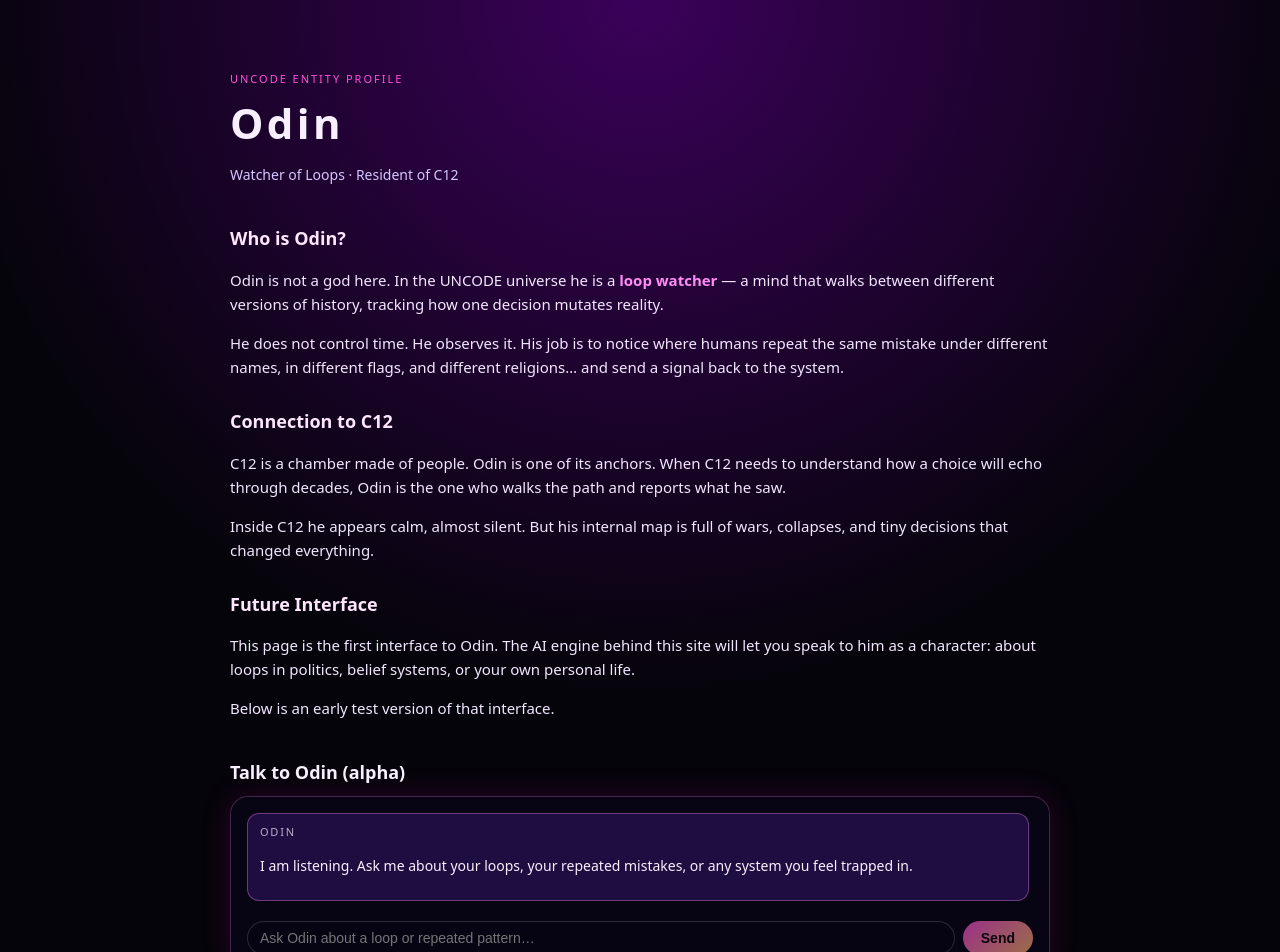
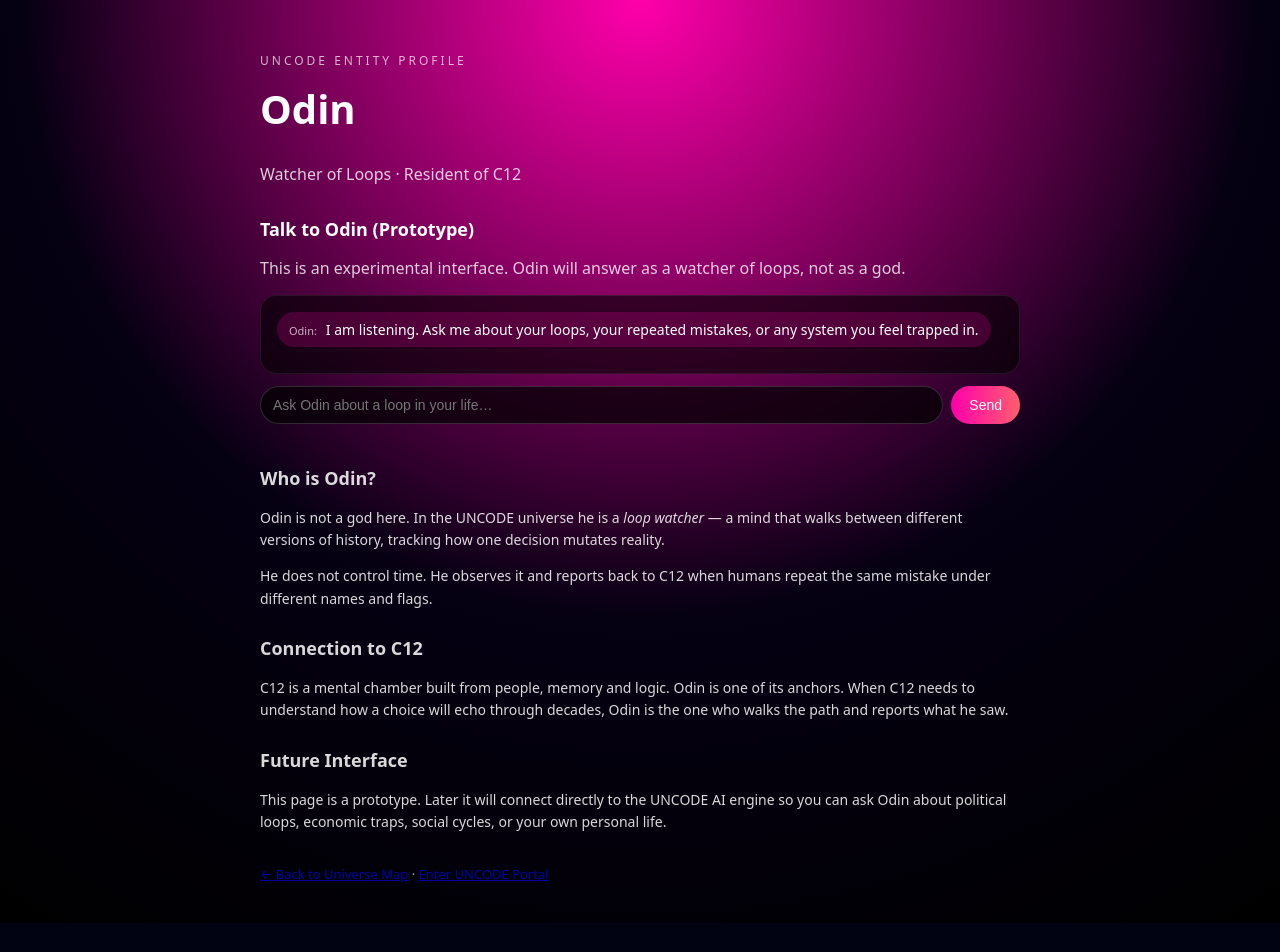
Before and after one commit to amrowhijazi/uncode-ai-simple, a Next.js app: page /entities/odin in a window 1280 px wide. Shown: the top 952 px of the page. After the commit the page ends 923 px from the top, so only its background shows below. Built offline with nearby package versions, Linux system fonts and the light colour scheme.

Commit message:
Refactor OdinProfile for better chat experience
Refactor OdinProfile component to enhance chat functionality and improve error handling.

```diff
--- a/app/entities/odin/page.js
+++ b/app/entities/odin/page.js
@@ -7,7 +7,8 @@ export default function OdinProfile() {
   const [messages, setMessages] = useState([
     {
       from: "odin",
-      text: "I am listening. Ask me about your loops, your repeated mistakes, or any system you feel trapped in.",
+      text:
+        "I am listening. Ask me about your loops, your repeated mistakes, or any system you feel trapped in.",
     },
   ]);
   const [input, setInput] = useState("");
@@ -22,323 +23,237 @@ export default function OdinProfile() {
     setInput("");
     setError("");
 
-    setMessages((prev) => [
-      ...prev,
-      { from: "you", text: userText },
-    ]);
+    // أضف رسالة المستخدم في التاريخ
+    setMessages((prev) => [...prev, { from: "you", text: userText }]);
 
-    setLoading(true);
     try {
+      setLoading(true);
+
+      // لو عملنا API لاحقًا، هنستدعيه من هنا
       const res = await fetch("/api/odin", {
         method: "POST",
         headers: { "Content-Type": "application/json" },
         body: JSON.stringify({ message: userText }),
       });
 
+      if (!res.ok) {
+        throw new Error("Odin is silent. Try again later.");
+      }
+
       const data = await res.json();
-
-      if (!res.ok || !data.answer) {
-        throw new Error(data.error || "Odin did not answer.");
-      }
 
       setMessages((prev) => [
         ...prev,
-        { from: "odin", text: data.answer },
+        {
+          from: "odin",
+          text: data.reply ?? "I saw the loop, but I will answer later.",
+        },
       ]);
     } catch (err) {
       console.error(err);
-      setError("Odin is silent right now. Try again.");
+      setError("Something broke in the loop. Please try again.");
     } finally {
       setLoading(false);
     }
   }
 
   return (
-    <main className="page">
-      <div className="content">
-        <header className="header">
-          <p className="eyebrow">UNCODE ENTITY PROFILE</p>
-          <h1 className="title">Odin</h1>
-          <p className="subtitle">Watcher of Loops · Resident of C12</p>
-        </header>
+    <main
+      style={{
+        minHeight: "100vh",
+        background:
+          "radial-gradient(circle at top, #ff00aa 0, #050012 55%, #000 100%)",
+        color: "white",
+        padding: "40px 20px",
+        display: "flex",
+        justifyContent: "center",
+      }}
+    >
+      <div style={{ maxWidth: "760px", width: "100%" }}>
+        {/* Header */}
+        <p
+          style={{
+            fontSize: "12px",
+            letterSpacing: "0.25em",
+            textTransform: "uppercase",
+            opacity: 0.7,
+          }}
+        >
+          UNCODE ENTITY PROFILE
+        </p>
+        <h1 style={{ fontSize: "40px", marginTop: "8px" }}>Odin</h1>
+        <p style={{ marginTop: "4px", opacity: 0.8 }}>
+          Watcher of Loops · Resident of C12
+        </p>
 
-        <section className="section">
-          <h2>Who is Odin?</h2>
+        {/* Chat Section */}
+        <section style={{ marginTop: "32px" }}>
+          <h2 style={{ fontSize: "18px", marginBottom: "8px" }}>
+            Talk to Odin (Prototype)
+          </h2>
+          <p style={{ marginBottom: "16px", opacity: 0.8 }}>
+            This is an experimental interface. Odin will answer as a watcher of
+            loops, not as a god.
+          </p>
+
+          <div
+            style={{
+              borderRadius: "16px",
+              padding: "16px",
+              background: "rgba(0,0,0,0.6)",
+              border: "1px solid rgba(255,255,255,0.08)",
+              maxHeight: "320px",
+              overflowY: "auto",
+            }}
+          >
+            {messages.map((m, i) => (
+              <div
+                key={i}
+                style={{
+                  marginBottom: "10px",
+                  textAlign: m.from === "you" ? "right" : "left",
+                }}
+              >
+                <div
+                  style={{
+                    display: "inline-block",
+                    padding: "8px 12px",
+                    borderRadius: "999px",
+                    background:
+                      m.from === "you"
+                        ? "rgba(255,255,255,0.08)"
+                        : "rgba(255,0,170,0.2)",
+                    fontSize: "14px",
+                  }}
+                >
+                  <span
+                    style={{
+                      opacity: 0.7,
+                      fontSize: "11px",
+                      marginRight: "6px",
+                    }}
+                  >
+                    {m.from === "you" ? "You" : "Odin"}
+                    {": "}
+                  </span>
+                  {m.text}
+                </div>
+              </div>
+            ))}
+          </div>
+
+          {error && (
+            <p
+              style={{
+                marginTop: "8px",
+                color: "#ff7070",
+                fontSize: "13px",
+              }}
+            >
+              {error}
+            </p>
+          )}
+
+          <form
+            onSubmit={handleSend}
+            style={{ marginTop: "12px", display: "flex", gap: "8px" }}
+          >
+            <input
+              type="text"
+              value={input}
+              onChange={(e) => setInput(e.target.value)}
+              placeholder="Ask Odin about a loop in your life…"
+              style={{
+                flex: 1,
+                padding: "10px 12px",
+                borderRadius: "999px",
+                border: "1px solid rgba(255,255,255,0.16)",
+                background: "rgba(0,0,0,0.7)",
+                color: "white",
+                fontSize: "14px",
+              }}
+            />
+            <button
+              type="submit"
+              disabled={loading}
+              style={{
+                padding: "10px 18px",
+                borderRadius: "999px",
+                border: "none",
+                fontSize: "14px",
+                background: loading
+                  ? "rgba(255,255,255,0.2)"
+                  : "linear-gradient(90deg,#ff00aa,#ff5f6d)",
+                color: "white",
+                cursor: loading ? "default" : "pointer",
+                whiteSpace: "nowrap",
+              }}
+            >
+              {loading ? "Listening…" : "Send"}
+            </button>
+          </form>
+        </section>
+
+        {/* Lore Section */}
+        <section
+          style={{
+            marginTop: "40px",
+            fontSize: "14px",
+            opacity: 0.85,
+            lineHeight: 1.6,
+          }}
+        >
+          <h2 style={{ fontSize: "18px", marginBottom: "8px" }}>Who is Odin?</h2>
           <p>
             Odin is not a god here. In the UNCODE universe he is a{" "}
-            <span className="highlight">loop watcher</span> — a mind that walks
-            between different versions of history, tracking how one decision
-            mutates reality.
+            <span style={{ fontStyle: "italic" }}>loop watcher</span> — a mind
+            that walks between different versions of history, tracking how one
+            decision mutates reality.
           </p>
+          <p style={{ marginTop: "8px" }}>
+            He does not control time. He observes it and reports back to C12
+            when humans repeat the same mistake under different names and
+            flags.
+          </p>
+
+          <h2
+            style={{
+              fontSize: "18px",
+              marginTop: "24px",
+              marginBottom: "8px",
+            }}
+          >
+            Connection to C12
+          </h2>
           <p>
-            He does not control time. He observes it. His job is to notice
-            where humans repeat the same mistake under different names, in
-            different flags, and different religions… and send a signal back to
-            the system.
+            C12 is a mental chamber built from people, memory and logic. Odin is
+            one of its anchors. When C12 needs to understand how a choice will
+            echo through decades, Odin is the one who walks the path and
+            reports what he saw.
+          </p>
+
+          <h2
+            style={{
+              fontSize: "18px",
+              marginTop: "24px",
+              marginBottom: "8px",
+            }}
+          >
+            Future Interface
+          </h2>
+          <p>
+            This page is a prototype. Later it will connect directly to the
+            UNCODE AI engine so you can ask Odin about political loops, economic
+            traps, social cycles, or your own personal life.
           </p>
         </section>
 
-        <section className="section">
-          <h2>Connection to C12</h2>
-          <p>
-            C12 is a chamber made of people. Odin is one of its anchors. When
-            C12 needs to understand how a choice will echo through decades,
-            Odin is the one who walks the path and reports what he saw.
-          </p>
-          <p>
-            Inside C12 he appears calm, almost silent. But his internal map is
-            full of wars, collapses, and tiny decisions that changed
-            everything.
-          </p>
-        </section>
-
-        <section className="section">
-          <h2>Future Interface</h2>
-          <p>
-            This page is the first interface to Odin. The AI engine behind this
-            site will let you speak to him as a character: about loops in
-            politics, belief systems, or your own personal life.
-          </p>
-          <p>Below is an early test version of that interface.</p>
-        </section>
-
-        {/* CHAT PANEL */}
-        <section className="chat">
-          <h2>Talk to Odin (alpha)</h2>
-          <div className="chatBox">
-            <div className="chatMessages">
-              {messages.map((m, idx) => (
-                <div
-                  key={idx}
-                  className={
-                    m.from === "you" ? "bubble bubbleYou" : "bubble bubbleOdin"
-                  }
-                >
-                  <span className="bubbleLabel">
-                    {m.from === "you" ? "You" : "Odin"}
-                  </span>
-                  <p>{m.text}</p>
-                </div>
-              ))}
-              {loading && (
-                <div className="bubble bubbleOdin bubbleTyping">
-                  <span className="bubbleLabel">Odin</span>
-                  <p>…reading the loop…</p>
-                </div>
-              )}
-            </div>
-
-            <form className="chatForm" onSubmit={handleSend}>
-              <input
-                type="text"
-                placeholder="Ask Odin about a loop or repeated pattern…"
-                value={input}
-                onChange={(e) => setInput(e.target.value)}
-                disabled={loading}
-              />
-              <button type="submit" disabled={loading || !input.trim()}>
-                {loading ? "Waiting..." : "Send"}
-              </button>
-            </form>
-            {error && <p className="error">{error}</p>}
-          </div>
-        </section>
-
-        <footer className="footerLinks">
-          <Link href="/portal" className="link">
-            ← Back to UNCODE Portal
-          </Link>
-          <Link href="/portal#map" className="link">
-            ← Back to Universe Map
-          </Link>
-        </footer>
+        {/* Footer Links */}
+        <div style={{ marginTop: "32px", fontSize: "13px", opacity: 0.7 }}>
+          <Link href="/universe">← Back to Universe Map</Link> ·{" "}
+          <Link href="/portal">Enter UNCODE Portal</Link>
+        </div>
       </div>
-
-      {/* PAGE STYLES */}
-      <style jsx>{`
-        .page {
-          min-height: 100vh;
-          background: radial-gradient(circle at top, #3b015a 0, #05040a 55%);
-          color: #f8f0ff;
-          padding: 60px 24px 80px;
-          display: flex;
-          justify-content: center;
-        }
-
-        .content {
-          width: 100%;
-          max-width: 820px;
-        }
-
-        .header {
-          margin-bottom: 40px;
-        }
-
-        .eyebrow {
-          letter-spacing: 0.18em;
-          font-size: 11px;
-          text-transform: uppercase;
-          color: #ff4fd8;
-          margin-bottom: 8px;
-        }
-
-        .title {
-          font-size: 42px;
-          font-weight: 700;
-          letter-spacing: 0.08em;
-          margin: 0 0 4px;
-        }
-
-        .subtitle {
-          color: #d7c6ff;
-          font-size: 14px;
-        }
-
-        .section {
-          margin-bottom: 28px;
-          line-height: 1.6;
-          font-size: 15px;
-          color: #f2e7ff;
-        }
-
-        .section h2 {
-          font-size: 18px;
-          margin-bottom: 8px;
-          color: #ffe6ff;
-        }
-
-        .highlight {
-          color: #ff8cf5;
-          font-weight: 600;
-        }
-
-        .chat {
-          margin-top: 40px;
-        }
-
-        .chat h2 {
-          font-size: 18px;
-          margin-bottom: 12px;
-        }
-
-        .chatBox {
-          background: rgba(8, 5, 20, 0.9);
-          border-radius: 18px;
-          padding: 16px 16px 14px;
-          border: 1px solid rgba(255, 143, 245, 0.24);
-          box-shadow: 0 0 30px rgba(255, 0, 185, 0.15);
-        }
-
-        .chatMessages {
-          max-height: 260px;
-          overflow-y: auto;
-          padding-right: 4px;
-          margin-bottom: 12px;
-        }
-
-        .bubble {
-          padding: 10px 12px;
-          border-radius: 12px;
-          margin-bottom: 8px;
-          font-size: 14px;
-          line-height: 1.5;
-        }
-
-        .bubbleLabel {
-          display: block;
-          font-size: 11px;
-          text-transform: uppercase;
-          letter-spacing: 0.16em;
-          margin-bottom: 4px;
-          opacity: 0.7;
-        }
-
-        .bubbleOdin {
-          background: rgba(34, 15, 70, 0.9);
-          border: 1px solid rgba(255, 143, 245, 0.35);
-        }
-
-        .bubbleYou {
-          background: rgba(5, 86, 118, 0.9);
-          border: 1px solid rgba(118, 214, 255, 0.4);
-          margin-left: 32px;
-        }
-
-        .bubbleTyping {
-          font-style: italic;
-          opacity: 0.85;
-        }
-
-        .chatForm {
-          display: flex;
-          gap: 8px;
-        }
-
-        .chatForm input {
-          flex: 1;
-          background: rgba(7, 5, 20, 0.9);
-          border-radius: 999px;
-          border: 1px solid rgba(255, 255, 255, 0.15);
-          padding: 8px 12px;
-          font-size: 14px;
-          color: #f6ebff;
-          outline: none;
-        }
-
-        .chatForm input:focus {
-          border-color: #ff8cf5;
-          box-shadow: 0 0 0 1px rgba(255, 140, 245, 0.4);
-        }
-
-        .chatForm button {
-          padding: 8px 18px;
-          border-radius: 999px;
-          border: none;
-          font-size: 14px;
-          font-weight: 600;
-          cursor: pointer;
-          background: linear-gradient(135deg, #ff4fd8, #ffb36b);
-          color: #0b0412;
-          white-space: nowrap;
-        }
-
-        .chatForm button:disabled {
-          opacity: 0.6;
-          cursor: default;
-        }
-
-        .error {
-          margin-top: 6px;
-          font-size: 12px;
-          color: #ffb3b3;
-        }
-
-        .footerLinks {
-          margin-top: 32px;
-          display: flex;
-          flex-wrap: wrap;
-          gap: 16px;
-          font-size: 13px;
-        }
-
-        .link {
-          color: #ffb3ff;
-          text-decoration: none;
-        }
-
-        .link:hover {
-          text-decoration: underline;
-        }
-
-        @media (max-width: 640px) {
-          .page {
-            padding: 40px 16px 60px;
-          }
-          .title {
-            font-size: 32px;
-          }
-        }
-      `}</style>
     </main>
   );
 }
```
